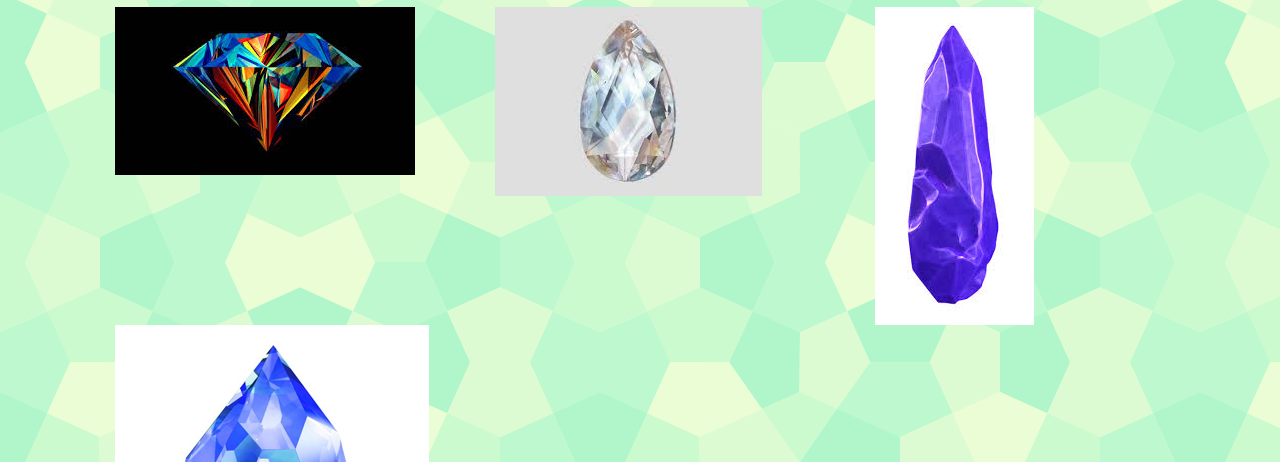
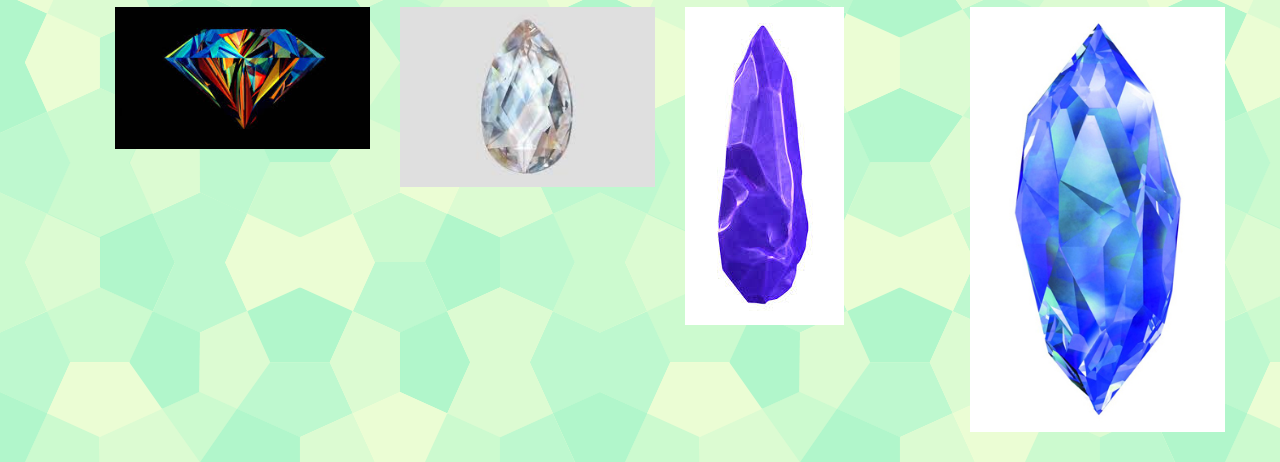
Before and after one commit to rutulpatel/CrystalsCollector, a plain HTML site: page index.html in a window 1280 px wide. Shown: the part 338-800 px from the top of the page. Drawn offline with nearby package versions, Linux system fonts and the light colour scheme; files that its build step writes are made by us from their sources.

Commit message:
Fix image divs

```diff
--- a/index.html
+++ b/index.html
@@ -35,16 +35,16 @@
                 </div>
             </div>
             <div class="container">
-                <div class="col-md-4">
+                <div class="col-xs-6 col-md-3">
                     <img class="img-responsive" src="assets/images/crystal1.jpeg" >
                 </div>
-                <div class="col-md-4">
+                <div class="col-xs-6 col-md-3">
                     <img class="img-responsive" src="assets/images/crystal2.jpeg" >
                 </div>
-                <div class="col-md-4">
+                <div class="col-xs-6 col-md-3">
                     <img class="img-responsive" src="assets/images/crystal3.jpeg" >
                 </div>
-                <div class="col-md-4">
+                <div class="col-xs-6 col-md-3">
                     <img class="img-responsive" src="assets/images/crystal4.jpg" >
                 </div>
             </div>
```
